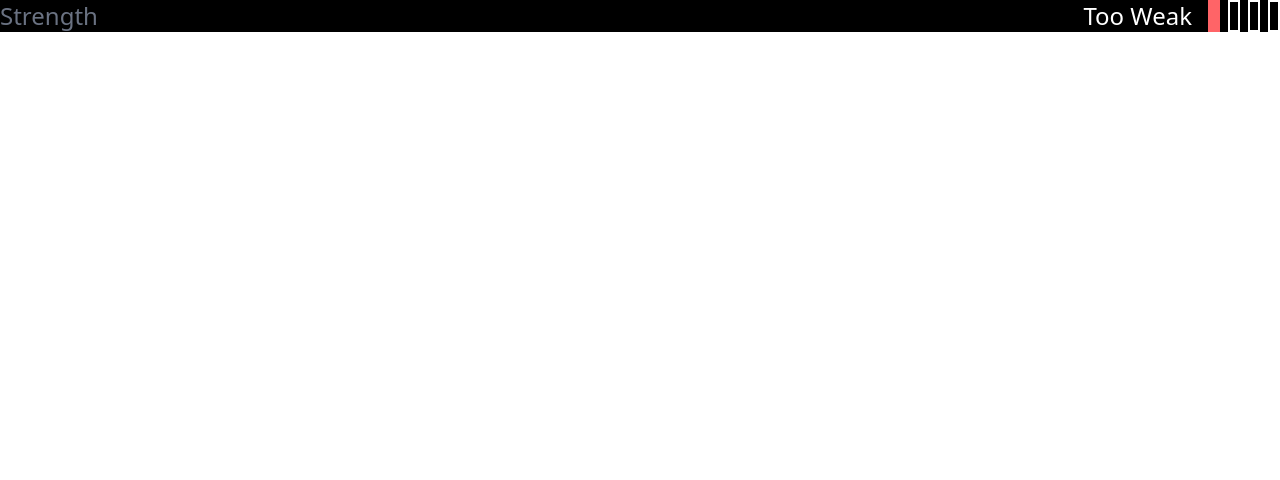
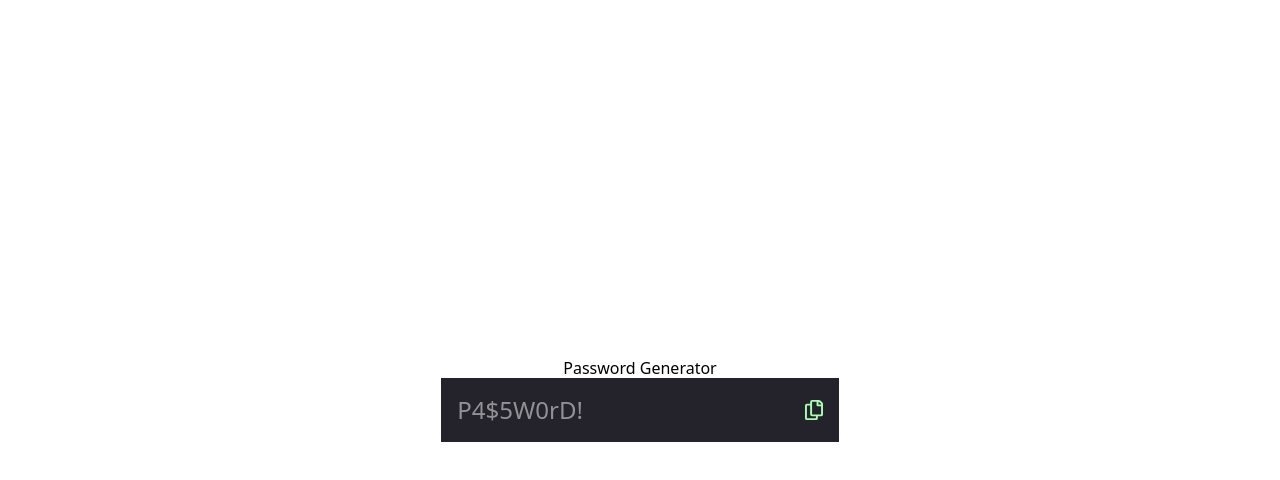
Before and after one commit to MikeG404/password-generator, a React (Vite) app: page / in a window 1280 px wide. Shown: the top 480 px of the page. Built offline with nearby package versions, Linux system fonts and the light colour scheme.

Commit message:
Create password input components

```diff
--- a/src/App.jsx
+++ b/src/App.jsx
@@ -1,13 +1,20 @@
 import './App.css'
+import PasswordInput from './components/PasswordInput'
 import Slider from './components/Slider'
 import Strength from './components/Strength'
 
 function App() {
 
   return (
-    <main>
+    <main className='h-screen flex flex-col justify-center items-center'>
+      <h1 className='preset-4'>Password Generator</h1>
+      {/* INPUT PASSWORD */}
+      <PasswordInput />
+      <section>
         {/* <Slider /> */}
-        <Strength />
+        {/* <Strength /> */}
+
+      </section>
     </main>
   )
 }
--- /dev/null
+++ b/src/components/PasswordInput.jsx
@@ -0,0 +1,11 @@
+import React from 'react'
+import IconCopy from '/images/icon-copy.svg'
+
+export default function PasswordInput() {
+  return (
+    <div className='flex items-center p-4 bg-gray-800-2'>
+        <input type="text" placeholder='P4$5W0rD!' className='preset-2 text-white placeholder:text-gray-700-2' />
+        <img src={IconCopy} alt="Icon copy" className='w-[17.5px] h-5'/>
+    </div>
+  )
+}
--- a/src/components/Slider.jsx
+++ b/src/components/Slider.jsx
@@ -4,7 +4,7 @@ export default function Slider() {
     const [values, setValues] = useState({
         min: 0,
         max: 20,
-        currentValue: 10,
+        currentValue: 0,
         step: 1
     })
 
--- a/src/index.css
+++ b/src/index.css
@@ -34,7 +34,10 @@
 * {
   box-sizing: border-box;
   margin: 0;
-  padding: 0;
+}
+
+#root {
+  height: 100vw;
 }
 
 .preset-1 {
@@ -72,8 +75,20 @@
   background-color: var(--color-green-200);
 }
 
+.bg-gray-800-2 {
+  background-color: var(--grey-800);
+}
+
+.bg-gradient-black {
+  background-color: var(--linear-gradient-black);
+}
+
 .text-neon {
   color: var(--color-green-200);
+}
+
+.text-gray-700-2 {
+  color: var(--color-gray-700);
 }
 
 .slider {
```
